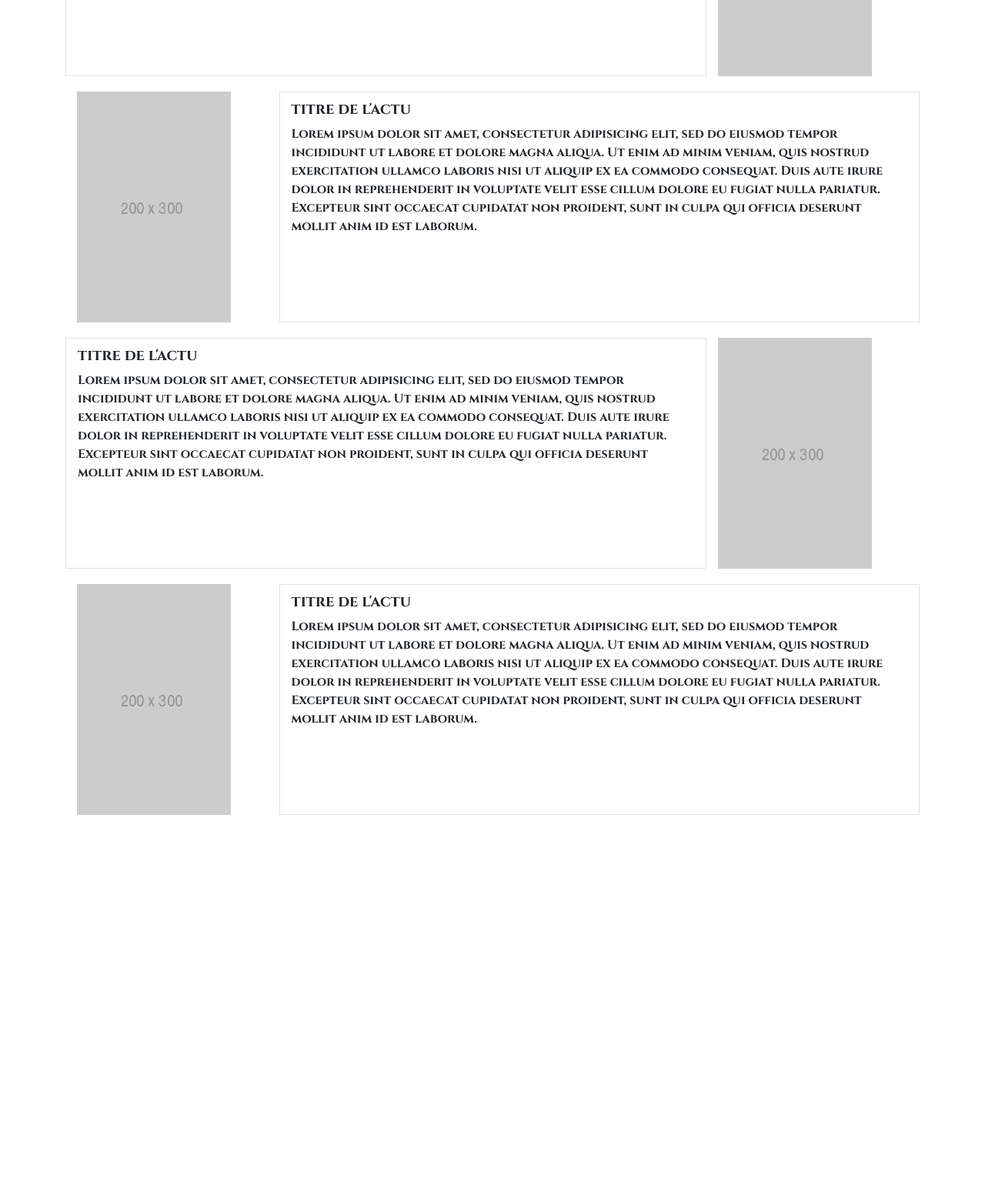
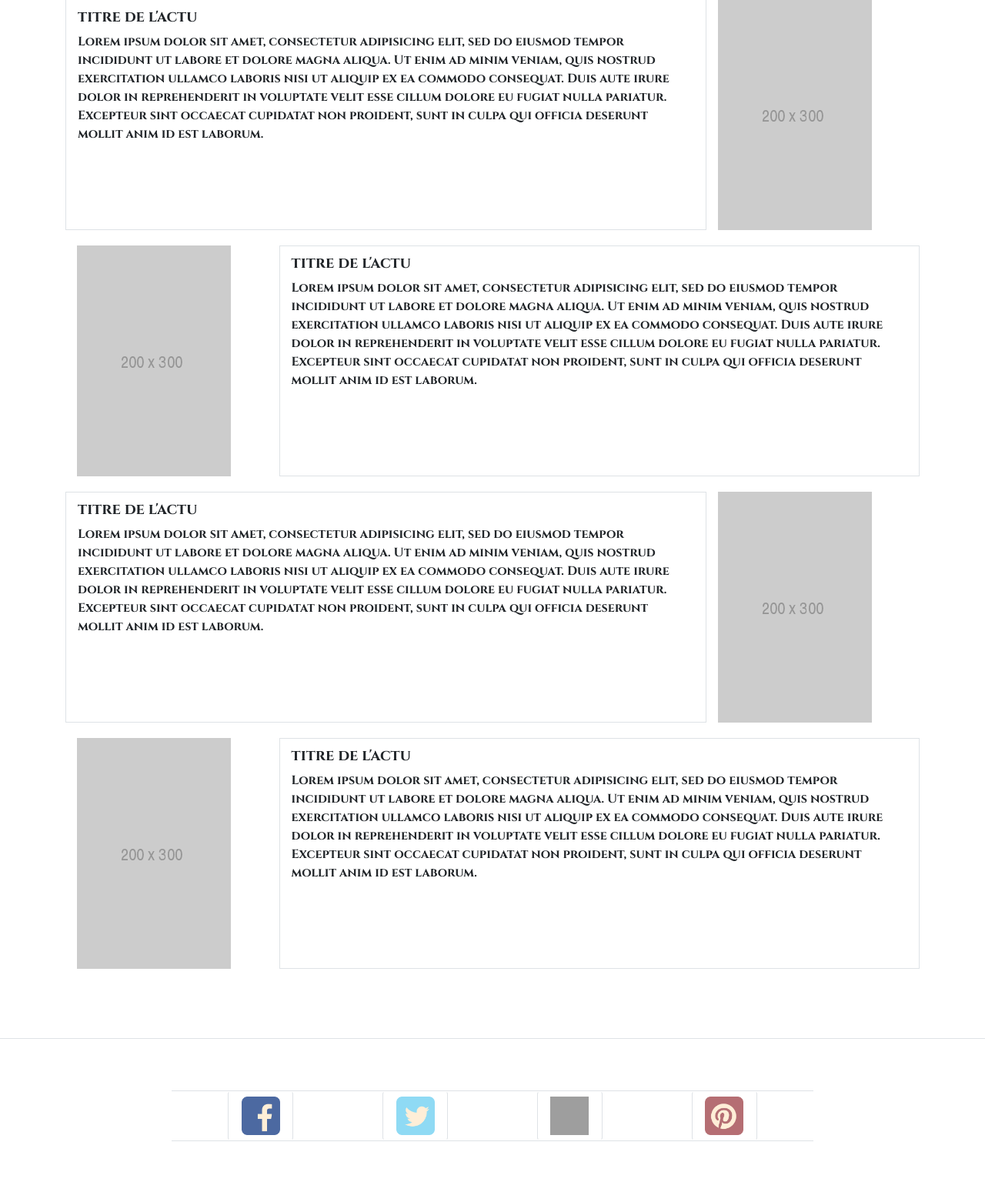
Before and after one commit to Crousti-Poulet/projet_php_cinema, a PHP site: page / in a window 1280 px wide. Shown: the part 1073-2622 px from the top of the page at 77% size. Before the commit the page ends 2132 px from the top, so only its background shows below. Run offline with PHP 8.4, Linux system fonts and the light colour scheme; some libraries are stand-ins or nearby versions; grey boxes are pictures that could not be loaded.

Commit message:
ajout du header et footer
inclusion du header et du footer dans index.php

```diff
--- a/css/header.css
+++ b/css/header.css
@@ -6,23 +6,41 @@ body, html{
 header{
 	width: 100%;
 	height: 200px;
-	background: grey;
+	padding-top: 30px;
+	margin-bottom: 30px;
+	background: white;
+
 }
+
+
+a{
+	color: black;
+
+}
+a:hover{
+	/*background: #007bff;*/
+	color:white;
+	background: black;
+}
+
+.headerTitle{
+	background: url( "../img/bgcinema3.jpg");
+	color: white;
+}
+
+
+
+
+/*footer*/
 
 footer{
 	width: 100%;
 	height: 200px;
-	background: grey;
+	margin-top: 90px;
+
 }
 
-.main-title{
-	text-align: center;
+.social{
+	width: 50px;
+	height: 50px;
 }
-
-.art{
-	margin: 20px 0px;
-}
-
-.article-title{
-	padding-top: 10px;
-}
--- a/css/style.css
+++ b/css/style.css
@@ -5,6 +5,10 @@ body, html{
 
 *{
 	font-family: 'Cinzel', serif;
+}
+
+main{
+	margin-top: 200px;
 }
 
 .main-title{
--- /dev/null
+++ b/footer.php
@@ -0,0 +1,26 @@
+<!-- footer reseau sociaux -->
+
+
+<footer class="container-fluid  d-flex justify-content-center align-items-center border-top ">
+
+   <div class=" container col-8   border-top border-bottom d-flex">
+
+			<div class="col-3 d-flex justify-content-center">
+				<a class="btn border-left border-right  col-sm-12 col-md-6" href="#" role="button"><img class="social" src="img/facebook.png" alt="logo_fb"> </a>
+			</div>
+
+			<div class="col-3 d-flex justify-content-center">
+				<a class="btn border-left border-right  col-sm-12 col-md-6" href="#" role="button"><img class="social" src="img/twitter.png" alt="logo_twitter"> </a>
+			</div>
+
+			<div class="col-3 d-flex justify-content-center">
+				<a class="btn border-left border-right  col-sm-12 col-md-6" href="#" role="button"><img class="social" src="img/instagram.png" alt="logo_instagram"> </a>
+			</div>
+
+			<div class="col-3 d-flex justify-content-center">
+				<a class="btn border-left border-right  col-sm-12 col-md-6" href="#" role="button"><img class="social" src="img/pinterest.png" alt="logo_pinterest"> </a>
+			</div>
+
+	</div>
+
+</footer>
--- /dev/null
+++ b/header.php
@@ -0,0 +1,31 @@
+
+
+<header class="container-fluid fixed-top">
+
+	<div class="container   col-md-6 mt-sm-3 mt-md-4 ">
+		<!-- TITRE -->
+		<div class="row titre   ">
+			<h1 class="headerTitle col-md-12 text-center"> - Mon CinéMa - </h1>
+		</div>
+
+	</div>
+
+	<!-- MENU -->
+	<div class=" container col-8  d-flex justify-content-center border-top border-bottom y">
+
+		<div class="col-sm-4 d-flex justify-content-center">
+			<a class="btn border-left border-right  col-sm-8 col-md-6" href="#" role="button"> - Acceuil -</a>
+		</div>
+
+		<div class="col-sm-4 d-flex justify-content-center">
+			<a class="btn border-left border-right  col-sm-8 col-md-6" href="#" role="button"> - A l'affiche -</a>
+		</div>
+
+		<div class="col-sm-4 d-flex justify-content-center">
+			<a class="btn border-left border-right  col-sm-8 col-md-6" href="#" role="button"> - Contacts -</a>
+		</div>
+
+	</div>
+
+
+</header>
--- a/index.html
+++ b/index.php
@@ -5,9 +5,14 @@
 	<title>Main  Page</title>
 	<link href="https://fonts.googleapis.com/css?family=Cinzel:700" rel="stylesheet">
 	<link rel="stylesheet" href="https://maxcdn.bootstrapcdn.com/bootstrap/4.0.0/css/bootstrap.min.css" integrity="sha384-Gn5384xqQ1aoWXA+058RXPxPg6fy4IWvTNh0E263XmFcJlSAwiGgFAW/dAiS6JXm" crossorigin="anonymous">
+
+	<link rel="stylesheet" type="text/css" href="css/header.css">
 	<link rel="stylesheet" type="text/css" href="css/style.css">
+
 </head>
 <body>
+	<!-- ajout du header -->
+	<?php include 'header.php' ?>
 
 	<main>
 
@@ -69,7 +74,7 @@
 
 		<div class="container">
 			<div class="row art">
-				<div class="col-9 border">
+				<div class="col-lg-9 border">
 					<h5 class="article-title">titre de l'actu</h5>
 					<p>Lorem ipsum dolor sit amet, consectetur adipisicing elit, sed do eiusmod
 					tempor incididunt ut labore et dolore magna aliqua. Ut enim ad minim veniam,
@@ -78,7 +83,7 @@
 					cillum dolore eu fugiat nulla pariatur. Excepteur sint occaecat cupidatat non
 					proident, sunt in culpa qui officia deserunt mollit anim id est laborum.</p>
 				</div>
-				<div class="col-3">
+				<div class="col-lg-3">
 					<img src="img/200x300.png">
 				</div>
 			</div>
@@ -135,6 +140,11 @@
 
 	</main>
 
+
+	<!-- ajout du footer -->
+	<?php  include 'footer.php' ?>
+
+
 	<script src="https://code.jquery.com/jquery-3.2.1.slim.min.js" integrity="sha384-KJ3o2DKtIkvYIK3UENzmM7KCkRr/rE9/Qpg6aAZGJwFDMVNA/GpGFF93hXpG5KkN" crossorigin="anonymous"></script>
 	<script src="https://cdnjs.cloudflare.com/ajax/libs/popper.js/1.12.9/umd/popper.min.js" integrity="sha384-ApNbgh9B+Y1QKtv3Rn7W3mgPxhU9K/ScQsAP7hUibX39j7fakFPskvXusvfa0b4Q" crossorigin="anonymous"></script>
 	<script src="https://maxcdn.bootstrapcdn.com/bootstrap/4.0.0/js/bootstrap.min.js" integrity="sha384-JZR6Spejh4U02d8jOt6vLEHfe/JQGiRRSQQxSfFWpi1MquVdAyjUar5+76PVCmYl" crossorigin="anonymous"></script>
@@ -142,6 +152,6 @@
 	integrity="sha256-FgpCb/KJQlLNfOu91ta32o/NMZxltwRo8QtmkMRdAu8="
  	crossorigin="anonymous"></script>
  	<script src="https://code.jquery.com/ui/1.12.1/jquery-ui.js"></script>
-	<script src="js/scripts.js" type="text/javascript"></script>
+
 </body>
 </html>
```
Also changed, not shown: footer.html (deleted, +0 -58 lines), header.html (deleted, +0 -79 lines), img/bgcinema3.jpg (added).
